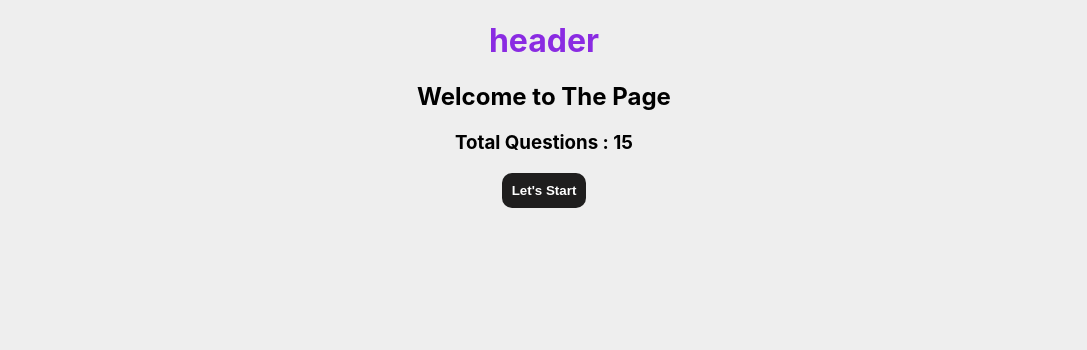
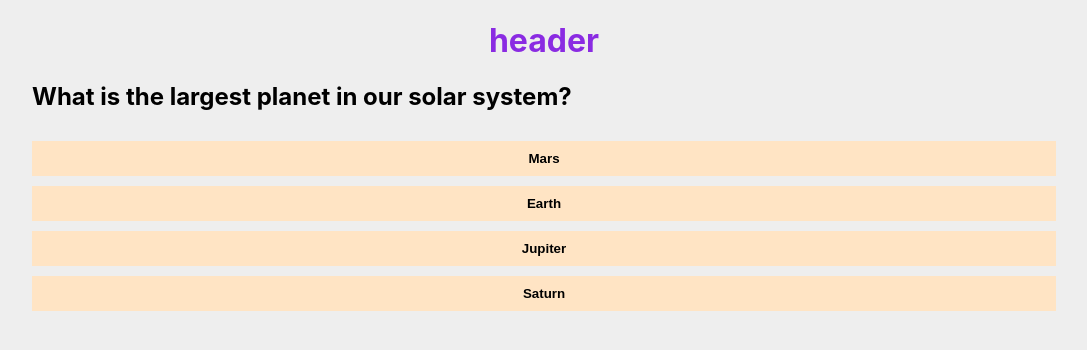
Before and after one commit to ChalakaK94/Quiz-App, a React (Create React App) app: page / in a window 1280 px wide. Both pictures are taken after a click on the button "Let's Start". Shown: the top 350 px of the page, without its empty margins (96-1183 px from the left). Built offline with nearby package versions, Linux system fonts and the light colour scheme; data requests are answered from the project's data file.

Commit message:
implement question and options component and style

```diff
--- a/src/App.css
+++ b/src/App.css
@@ -54,3 +54,14 @@ body{
   font-weight: bold;
   border-radius: 10px;
 }
+
+.btn-option{
+  width: 100%;
+  background-color: bisque;
+  margin-top: 10px;
+  font-weight: bold;
+}
+
+.btn-option:hover{
+  background-color: aquamarine;
+}
--- a/src/App.js
+++ b/src/App.js
@@ -5,10 +5,12 @@ import Header from './components/header';
 import Loader from './components/Loader';
 import Error from './components/Error';
 import StartScreen from './components/StartScreen';
+import Question from './components/Question';
 
 const initalState = {
   questions:[],
-  status:'loading'
+  status:'loading',
+  index:0
 }
 
 function reducer(state,action){
@@ -18,11 +20,14 @@ function reducer(state,action){
 
     case 'dataFailed':
       return {...state, status:'error'}
+
+    case 'start':
+      return { ...state, status: 'active' };
   }
 }
 function App() {
 
-   const [{status, questions}, dispatch ] = useReducer(reducer, initalState)
+   const [{status, questions, index}, dispatch ] = useReducer(reducer, initalState)
 
    const questionsCount = questions.length
 
@@ -40,7 +45,8 @@ function App() {
           <Main>
             {status === 'loading' && <Loader/>}
             {status === 'error' && <Error/>}
-            {status === 'ready' && <StartScreen questionsCount={questionsCount}/>}
+            {status === 'ready' && <StartScreen questionsCount={questionsCount} dispatch={dispatch}/>}
+            {status === 'active' && <Question question={questions[index]}/>}
           </Main>
       </div>
     </div>
--- /dev/null
+++ b/src/components/Options.jsx
@@ -0,0 +1,5 @@
+export default function Options({options}){
+    return <div>
+        {options.map((option)=> <div key={option}><button className="btn btn-option" >{option}</button></div>)}
+    </div>
+}
--- /dev/null
+++ b/src/components/Question.jsx
@@ -0,0 +1,9 @@
+import Options from "./Options";
+
+
+export default function Question({question}){
+    return <div>
+        <h2>{question.question}</h2>
+        <Options options={question.options}/>
+    </div>
+}
--- a/src/components/StartScreen.jsx
+++ b/src/components/StartScreen.jsx
@@ -1,9 +1,11 @@
-export default function StartScreen({questionsCount}){
+export default function StartScreen({questionsCount, dispatch}){
     return <div className="welcome-page">
         <h2>Welcome to The Page </h2>
         <h3>Total Questions : {questionsCount}</h3>
         <div>
-            <button className="btn start-btn">Let's Start</button>
+        <button className="btn start-btn" onClick={() => dispatch({ type: 'start' })}>
+          Let's Start
+        </button>
         </div>
     </div>
 }
```
